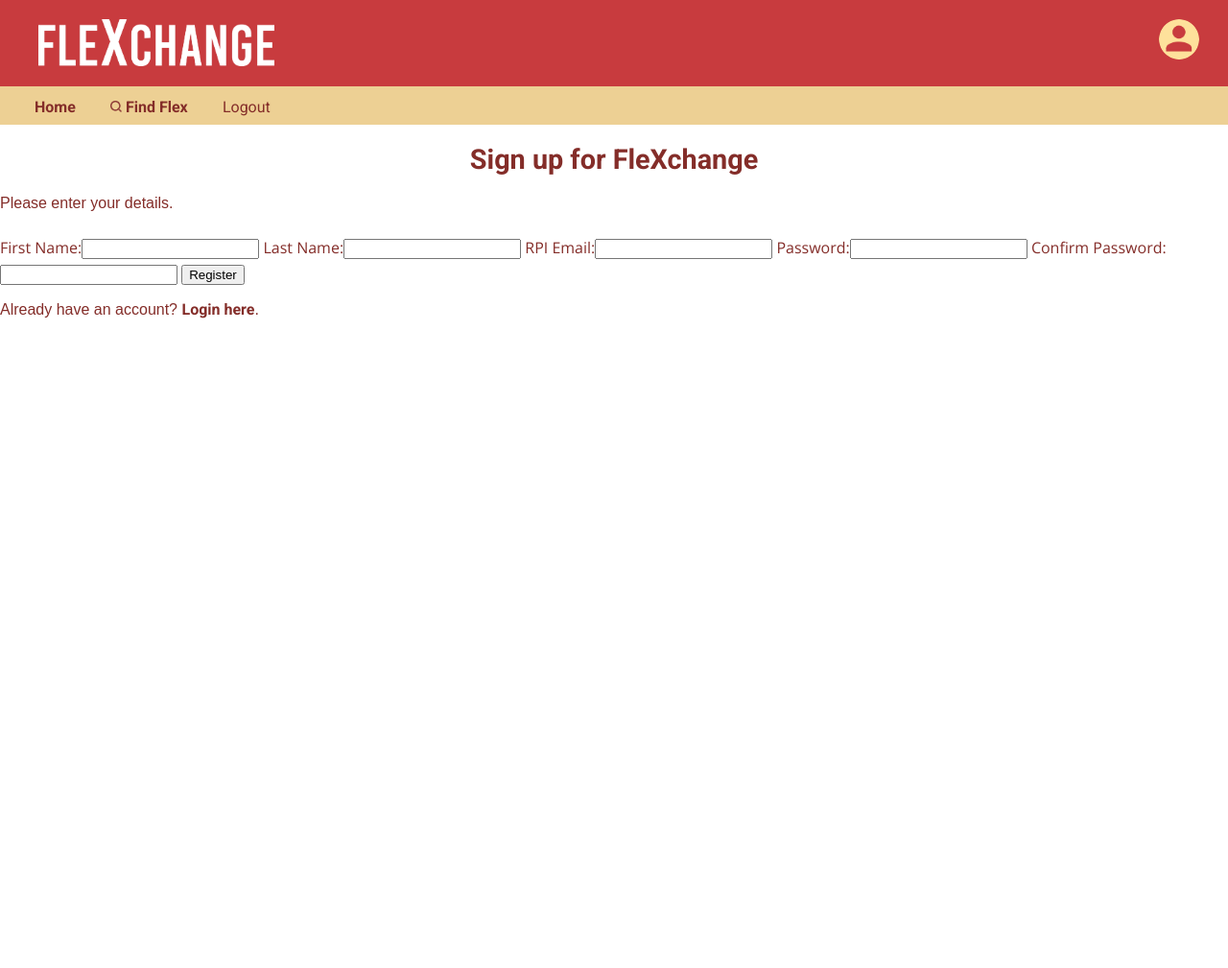
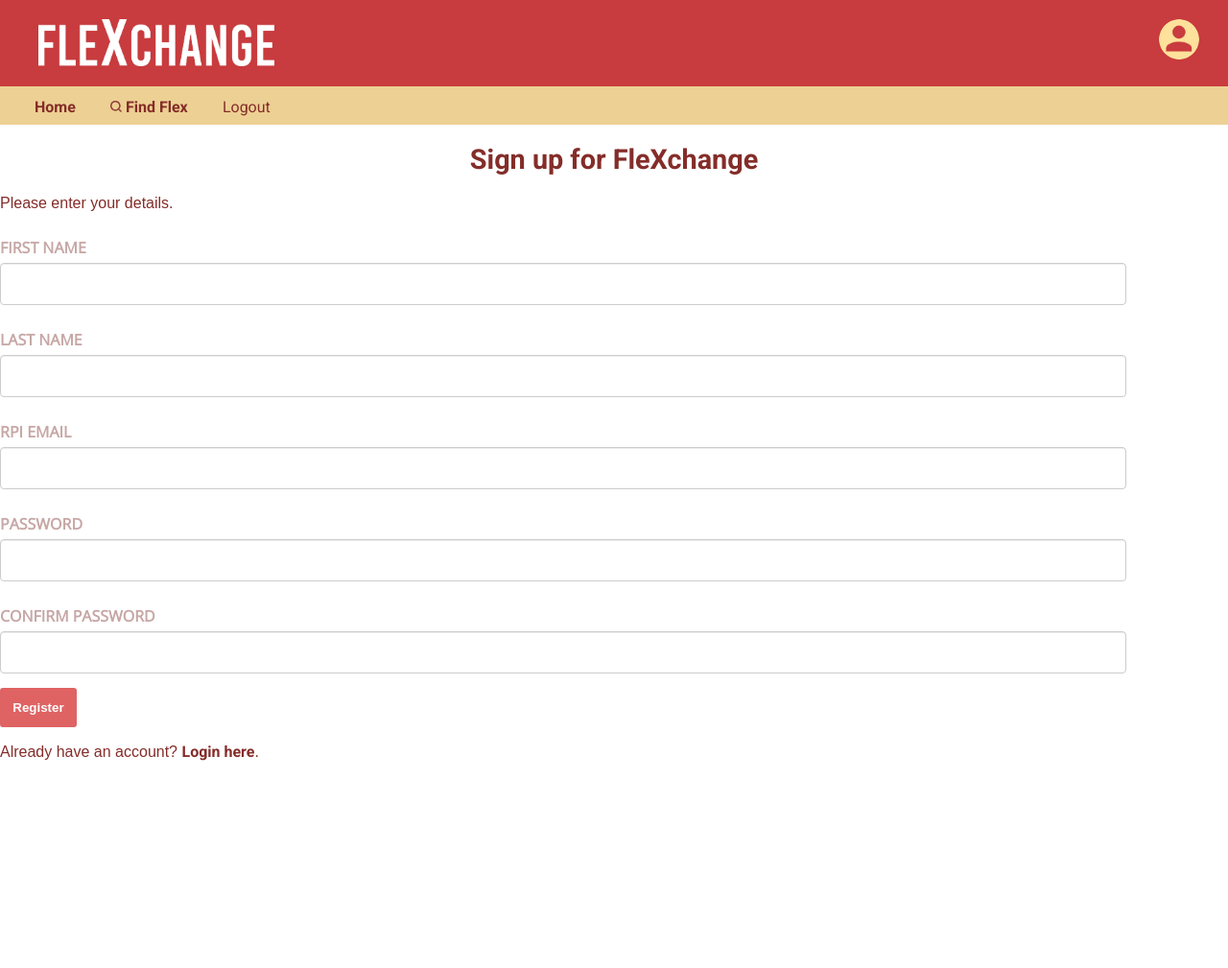
Before and after one commit to huisit/flexchange, a PHP site: page /register.php in a window 1280 px wide. Shown: the whole page at 96% size. Before the commit the page ends 332 px from the top, so only its background shows below. Run offline with PHP 8.4, Linux system fonts and the light colour scheme.

Commit message:
styled register

```diff
--- a/register.php
+++ b/register.php
@@ -54,23 +54,54 @@
 <head>
   <title>Sign Up</title>
   <?php include("common/head.html"); ?>
-  <link rel="stylesheet" href="style/register_style.css">
+  <link rel="stylesheet" href="style/register.css">
 
 </head>
 <body>
     <?php include("common/header.php"); ?>
+
     <h1>Sign up for FleXchange</h1>
+
+
+    <div class="wrapper">
     <p>Please enter your details.</p>
     <?php if (isset($msg)) echo "<p>$msg</p>" ?>
     <form method="post" action="register.php">
-        <label for="firstname">First Name: </label><input type="text" name="firstname" />
-        <label for="lastname">Last Name: </label><input type="text" name="lastname" />
-        <label for="email">RPI Email: </label><input type="text" name="email" />
-        <label for="pass">Password: </label><input type="password" name="pass" />
-        <label for="passconfirm">Confirm Password: </label><input type="password" name="passconfirm" />
-        <input type="submit" name="register" value="Register" />
+
+      <div class="form-group">
+        <label for="firstname" class="_label">First Name </label>
+        <input type="text" name="firstname" class="form-control"/>
+      </div>
+
+      <div class="form-group">
+        <label for="lastname" class="_label">Last Name </label>
+        <input type="text" name="lastname" class="form-control"/>
+      </div>
+
+      <div class="form-group">
+        <label for="email" class="_label">RPI Email </label>
+        <input type="text" name="email" class="form-control"/>
+      </div>
+
+      <div class="form-group">
+        <label for="pass" class="_label">Password </label>
+        <input type="password" name="pass" class="form-control"/>
+      </div>
+
+      <div class="form-group">
+        <label for="passconfirm" class="_label">Confirm Password</label>
+        <input type="password" name="passconfirm" class="form-control"/>
+      </div>
+
+      <div class="form-group">
+        <input type="submit" name="register" value="Register" class="btn"/>
+      </div>
+
     </form>
+        <p>Already have an account? <a href="login.php">Login here</a>.</p>
+    </div>
 
-    <p>Already have an account? <a href="login.php">Login here</a>.</p>
+
+
 </body>
 </html>
```
